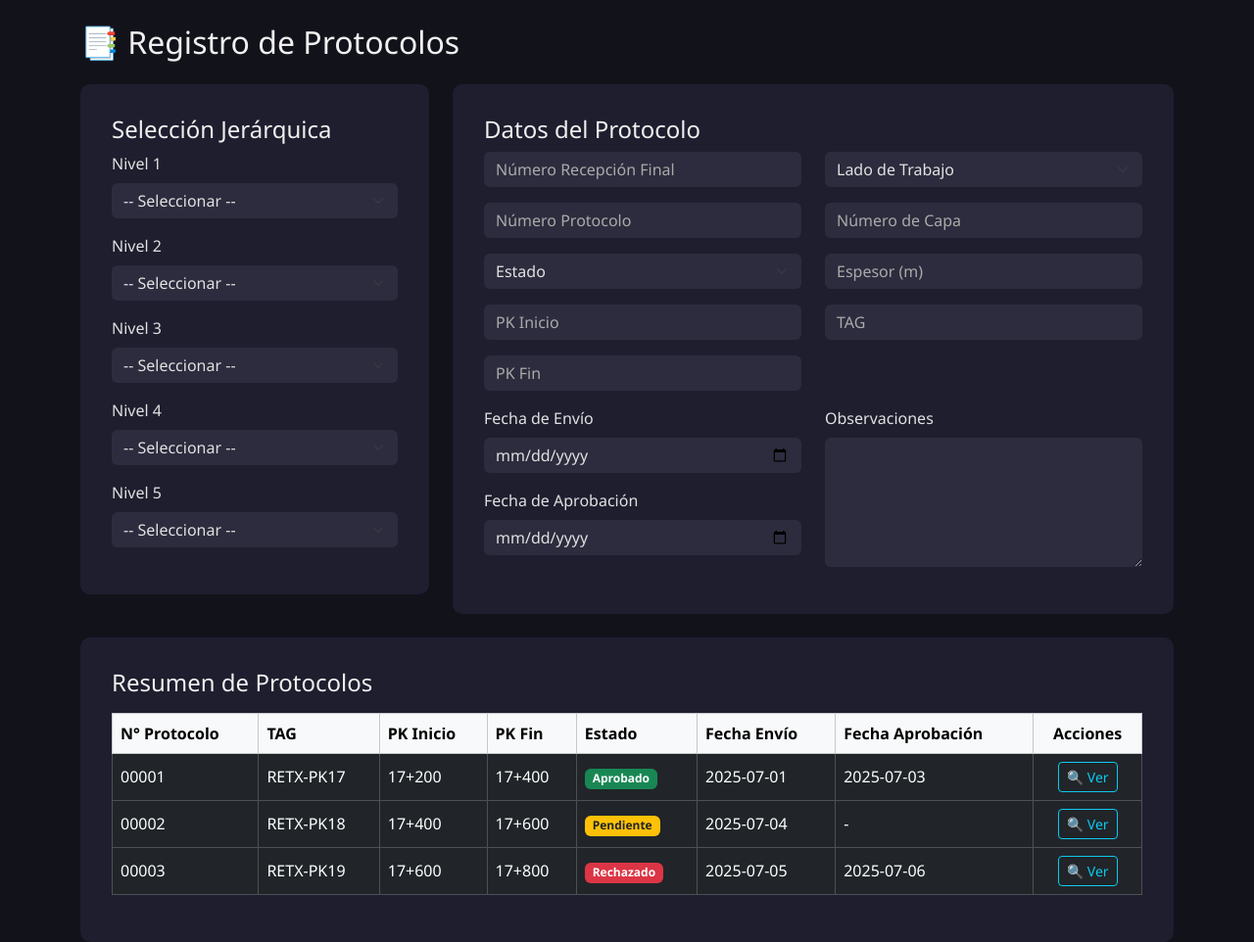
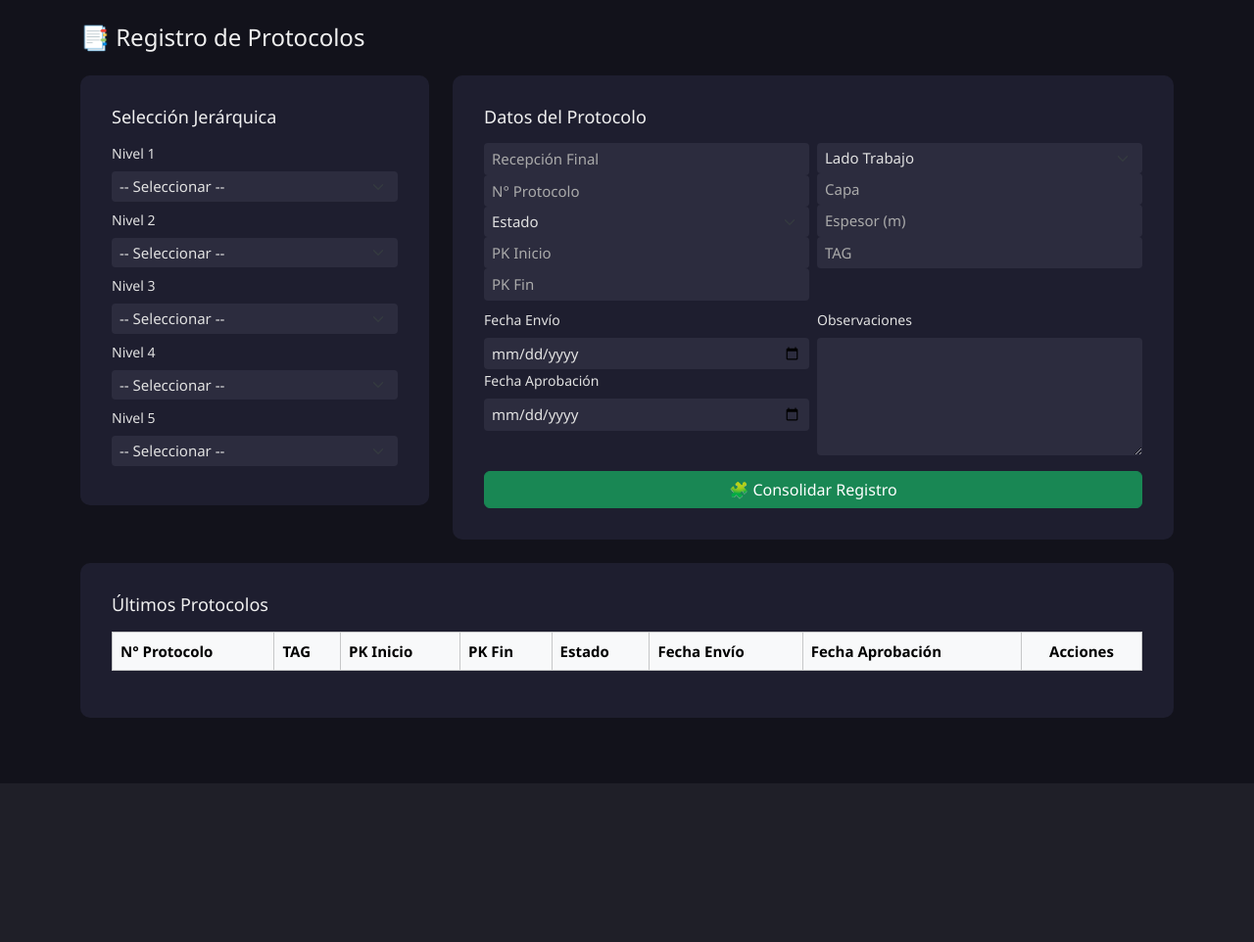
Before and after one commit to Calamardes/Registro-de-Protocolos, a FastAPI app: template templates/formulario.html in a window 1280 px wide. Shown: the whole page at 98% size. After the commit the page ends 800 px from the top, so only its background shows below. Run offline with FastAPI, Linux system fonts and the light colour scheme; the template is opened without the code that fills it, so the values that code supplies are empty; parts of the project's set-up code (start-up, migrations or seed data) failed here and were passed over.

Commit message:
Update formulario.html

```diff
--- a/templates/formulario.html
+++ b/templates/formulario.html
@@ -9,16 +9,19 @@
             background-color: #12121b;
             color: #E1E1E1;
             font-family: 'Segoe UI', sans-serif;
+            font-size: 15px;
         }
         .form-section {
             background-color: #1e1e2f;
             padding: 2rem;
             border-radius: 10px;
+            margin-bottom: 1rem;
         }
         .form-control, .form-select {
             background-color: #2c2c3e;
             color: #E1E1E1;
             border: none;
+            font-size: 15px;
         }
         .form-control::placeholder {
             color: #aaa;
@@ -26,8 +29,16 @@
         .form-control:focus, .form-select:focus {
             box-shadow: 0 0 0 0.2rem #3f6fff77;
         }
-        h2, h4 {
+        h2 {
+            font-size: 24px;
             color: #F0F0F0;
+        }
+        h4 {
+            font-size: 18px;
+            color: #F0F0F0;
+        }
+        label.form-label {
+            font-size: 14px;
         }
     </style>
 </head>
@@ -39,16 +50,16 @@
         <div class="alert alert-info">{{ mensaje }}</div>
     {% endif %}
 
-    <form method="POST" action="/registro">
+    <form method="POST" action="#">
         <div class="row">
             <!-- Jerarquía -->
             <div class="col-md-4">
                 <div class="form-section">
-                    <h4>Selección Jerárquica</h4>
+                    <h4 class="mb-3">Selección Jerárquica</h4>
                     {% for i in range(1, 6) %}
-                    <div class="mb-3">
-                        <label for="nivel{{ i }}" class="form-label">Nivel {{ i }}</label>
-                        <select class="form-select" name="nivel{{ i }}" id="nivel{{ i }}">
+                    <div class="mb-2">
+                        <label for="nivel{{ i }}" class="form-label d-block text-start">Nivel {{ i }}</label>
+                        <select class="form-select form-select-sm" name="nivel{{ i }}" id="nivel{{ i }}">
                             <option value="">-- Seleccionar --</option>
                         </select>
                     </div>
@@ -59,42 +70,43 @@
             <!-- Formulario -->
             <div class="col-md-8">
                 <div class="form-section">
-                    <h4>Datos del Protocolo</h4>
-                    <div class="row">
+                    <h4 class="mb-3">Datos del Protocolo</h4>
+                    <div class="row g-2">
                         <div class="col-md-6">
-                            <input class="form-control mb-3" name="rp_number" placeholder="Número Recepción Final">
-                            <input class="form-control mb-3" name="protocol_number" placeholder="Número Protocolo" required>
-                            <select class="form-select mb-3" name="status">
+                            <input class="form-control form-control-sm" name="rp_number" placeholder="Recepción Final">
+                            <input class="form-control form-control-sm" name="protocol_number" placeholder="N° Protocolo">
+                            <select class="form-select form-select-sm" name="status">
                                 <option value="">Estado</option>
                                 <option value="aprobado">Aprobado</option>
                                 <option value="pendiente">Pendiente</option>
                                 <option value="rechazado">Rechazado</option>
                             </select>
-                            <input class="form-control mb-3" name="pk_start" placeholder="PK Inicio">
-                            <input class="form-control mb-3" name="pk_end" placeholder="PK Fin">
+                            <input class="form-control form-control-sm" name="pk_start" placeholder="PK Inicio">
+                            <input class="form-control form-control-sm" name="pk_end" placeholder="PK Fin">
                         </div>
                         <div class="col-md-6">
-                            <select class="form-select mb-3" name="work_side">
-                                <option value="">Lado de Trabajo</option>
+                            <select class="form-select form-select-sm" name="work_side">
+                                <option value="">Lado Trabajo</option>
                                 <option value="izquierdo">Izquierdo</option>
                                 <option value="derecho">Derecho</option>
                                 <option value="completa">Completa</option>
                             </select>
-                            <input class="form-control mb-3" name="layer" placeholder="Número de Capa">
-                            <input class="form-control mb-3" name="thickness_m" placeholder="Espesor (m)">
-                            <input class="form-control mb-3" name="tag" placeholder="TAG">
+                            <input class="form-control form-control-sm" name="layer" placeholder="Capa">
+                            <input class="form-control form-control-sm" name="thickness_m" placeholder="Espesor (m)">
+                            <input class="form-control form-control-sm" name="tag" placeholder="TAG">
                         </div>
-                    </div>
-                    <div class="row">
                         <div class="col-md-6">
-                            <label class="form-label">Fecha de Envío</label>
-                            <input type="date" class="form-control mb-3" name="submission_date_pt">
-                            <label class="form-label">Fecha de Aprobación</label>
-                            <input type="date" class="form-control mb-3" name="approval_date_pt">
+                            <label class="form-label">Fecha Envío</label>
+                            <input type="date" class="form-control form-control-sm" name="submission_date_pt">
+                            <label class="form-label">Fecha Aprobación</label>
+                            <input type="date" class="form-control form-control-sm" name="approval_date_pt">
                         </div>
                         <div class="col-md-6">
                             <label class="form-label">Observaciones</label>
-                            <textarea class="form-control mb-3" name="observation_notes" rows="5"></textarea>
+                            <textarea class="form-control form-control-sm" name="observation_notes" rows="5"></textarea>
+                        </div>
+                        <div class="col-12">
+                            <button type="button" class="btn btn-success w-100 mt-2">🧩 Consolidar Registro</button>
                         </div>
                     </div>
                 </div>
@@ -103,8 +115,9 @@
     </form>
 
     <!-- Tabla resumen -->
-    <div class="form-section mt-4">
-        <h4 class="mb-3">Resumen de Protocolos</h4>
+    <div class="form-section mt-2">
+        <h4 class="mb-3">Últimos Protocolos</h4>
+        <div style="max-height: 300px; overflow-y: auto;">
             <table class="table table-bordered table-hover table-dark align-middle">
                 <thead class="table-light text-dark">
                     <tr>
@@ -115,48 +128,14 @@
                         <th>Estado</th>
                         <th>Fecha Envío</th>
                         <th>Fecha Aprobación</th>
-                    <th style="text-align: center">Acciones</th>
+                        <th class="text-center">Acciones</th>
                     </tr>
                 </thead>
-            <tbody>
-                <tr>
-                    <td>00001</td>
-                    <td>RETX-PK17</td>
-                    <td>17+200</td>
-                    <td>17+400</td>
-                    <td><span class="badge bg-success">Aprobado</span></td>
-                    <td>2025-07-01</td>
-                    <td>2025-07-03</td>
-                    <td class="text-center">
-                        <button class="btn btn-outline-info btn-sm">🔍 Ver</button>
-                    </td>
-                </tr>
-                <tr>
-                    <td>00002</td>
-                    <td>RETX-PK18</td>
-                    <td>17+400</td>
-                    <td>17+600</td>
-                    <td><span class="badge bg-warning text-dark">Pendiente</span></td>
-                    <td>2025-07-04</td>
-                    <td>-</td>
-                    <td class="text-center">
-                        <button class="btn btn-outline-info btn-sm">🔍 Ver</button>
-                    </td>
-                </tr>
-                <tr>
-                    <td>00003</td>
-                    <td>RETX-PK19</td>
-                    <td>17+600</td>
-                    <td>17+800</td>
-                    <td><span class="badge bg-danger">Rechazado</span></td>
-                    <td>2025-07-05</td>
-                    <td>2025-07-06</td>
-                    <td class="text-center">
-                        <button class="btn btn-outline-info btn-sm">🔍 Ver</button>
-                    </td>
-                </tr>
+                <tbody id="tabla-resumen">
+                    <!-- Datos se insertarán con JS -->
                 </tbody>
             </table>
+        </div>
     </div>
 </div>
 
```
Lines whose indentation alone changed are shown as unchanged.
